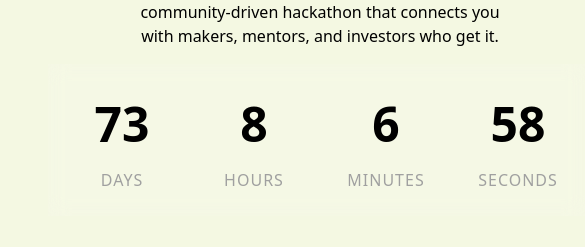
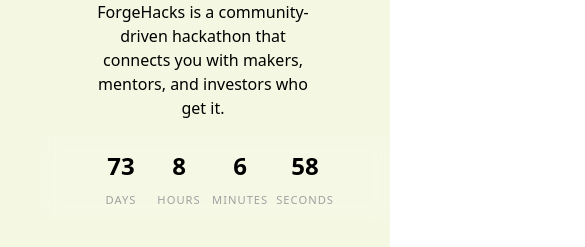
Before and after one commit to olivcho/ForgeHacks, a React (Vite) app: page / in a window 390 px wide. Shown: the part 198-445 px from the top of the page, 585 px wide, since content can reach past the window. Built offline with nearby package versions, Linux system fonts and the light colour scheme.

Commit message:
fix spacing for mobile timer

```diff
--- a/src/components/CountdownTimer.css
+++ b/src/components/CountdownTimer.css
@@ -6,6 +6,10 @@
     padding: 1.5rem;
     background: rgba(255, 255, 255, 0.1);
     backdrop-filter: blur(10px);
+    width: 100%;
+    max-width: 600px;
+    margin-left: auto;
+    margin-right: auto;
 }
 
 .countdown-item {
@@ -28,3 +32,41 @@
     letter-spacing: 1px;
     margin-top: 0.5rem;
 }
+
+@media screen and (max-width: 768px) {
+    .countdown-container {
+        gap: 1rem;
+        padding: 1rem;
+    }
+
+    .countdown-item {
+        min-width: 70px;
+    }
+
+    .countdown-number {
+        font-size: 2rem;
+    }
+
+    .countdown-label {
+        font-size: 0.8rem;
+    }
+}
+
+@media screen and (max-width: 480px) {
+    .countdown-container {
+        gap: 0.5rem;
+        padding: 0.75rem;
+    }
+
+    .countdown-item {
+        min-width: 50px;
+    }
+
+    .countdown-number {
+        font-size: 1.5rem;
+    }
+
+    .countdown-label {
+        font-size: 0.7rem;
+    }
+}
```
